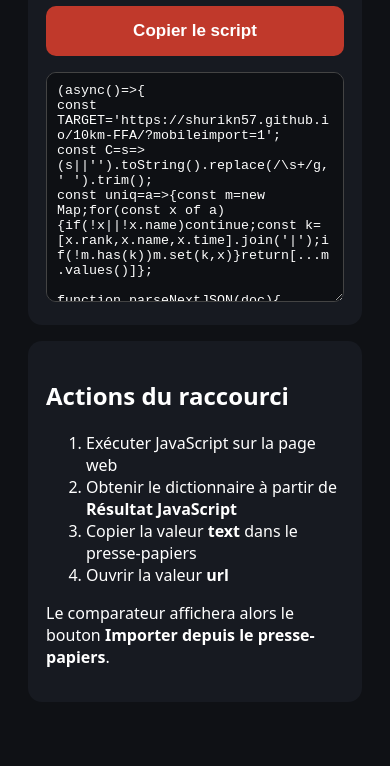
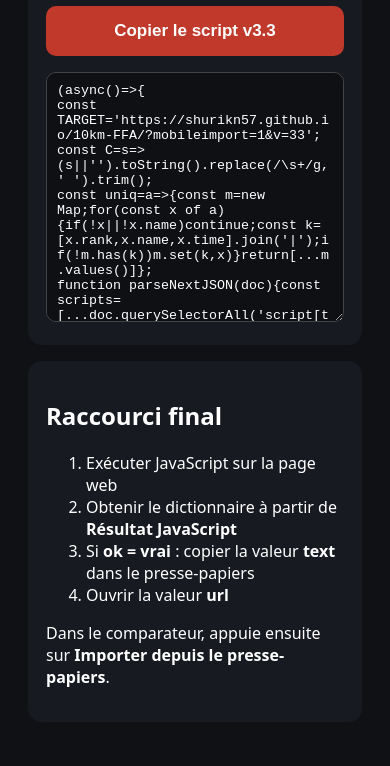
Before and after one commit to ShurikN57/10km-FFA, a plain HTML site: page Installer_Raccourci_iPhone.html in a window 390 px wide. Shown: the part 228-994 px from the top of the page. Drawn offline with Linux system fonts and the light colour scheme.

Commit message:
Update iPhone shortcut installer v3.3

```diff
--- a/Installer_Raccourci_iPhone.html
+++ b/Installer_Raccourci_iPhone.html
@@ -1,79 +1,9 @@
-<!doctype html><html lang="fr"><head><meta charset="utf-8"><meta name="viewport" content="width=device-width,initial-scale=1"><title>Raccourci iPhone v3.2</title>
-<style>body{font-family:system-ui;background:#0f1115;color:#fff;padding:20px}.card{max-width:760px;margin:16px auto;background:#171a21;padding:18px;border-radius:14px}button{width:100%;padding:15px;border:0;border-radius:10px;background:#c0392b;color:#fff;font-weight:800;font-size:17px}textarea{width:100%;height:230px;background:#0e1014;color:#fff;border:1px solid #444;border-radius:10px;padding:10px;box-sizing:border-box}</style></head>
-<body><div class="card"><h1>Importer vers Comparateur — v3.2</h1><button id="copy">Copier le script</button><p id="msg"></p><textarea id="code">(async()=>{
-const TARGET='https://shurikn57.github.io/10km-FFA/?mobileimport=1';
+<!doctype html><html lang="fr"><head><meta charset="utf-8"><meta name="viewport" content="width=device-width,initial-scale=1"><title>Raccourci iPhone v3.3</title><style>body{font-family:system-ui;background:#0f1115;color:#fff;padding:20px}.card{max-width:760px;margin:16px auto;background:#171a21;padding:18px;border-radius:14px}button{width:100%;padding:15px;border:0;border-radius:10px;background:#c0392b;color:#fff;font-weight:800;font-size:17px}textarea{width:100%;height:250px;background:#0e1014;color:#fff;border:1px solid #444;border-radius:10px;padding:10px;box-sizing:border-box}</style></head><body><div class="card"><h1>Importer vers Comparateur — v3.3</h1><button id="copy">Copier le script v3.3</button><p id="msg"></p><textarea id="code" readonly>(async()=>{
+const TARGET='https://shurikn57.github.io/10km-FFA/?mobileimport=1&v=33';
 const C=s=>(s||'').toString().replace(/\s+/g,' ').trim();
 const uniq=a=>{const m=new Map;for(const x of a){if(!x||!x.name)continue;const k=[x.rank,x.name,x.time].join('|');if(!m.has(k))m.set(k,x)}return[...m.values()]};
-
-function parseNextJSON(doc){
-  const scripts=[...doc.querySelectorAll('script[type="application/json"]')];
-  if(!scripts.length)throw new Error('UTMB : JSON interne introuvable.');
-  let best='',len=0;
-  for(const s of scripts){const t=s.textContent||'';if(t.length>len){best=t;len=t.length}}
-  return JSON.parse(best);
-}
-function utmbRows(j){
-  const arr=j?.props?.pageProps?.results?.results;
-  if(!Array.isArray(arr))return[];
-  return arr.map(x=>({
-    rank:String(x.rank??''),time:C(x.time),name:C(x.fullname),
-    sex:x.gender==='F'?'F':x.gender==='H'?'M':C(x.gender),
-    category:C(x.ageGroup),uri:C(x.runnerUri)
-  })).filter(x=>x.rank&&x.name&&x.time);
-}
-async function scanUTMB(){
-  const first=parseNextJSON(document);
-  const res=first?.props?.pageProps?.results||{};
-  const total=Number(res.nbHits||0),limit=Number(res.limit||25)||25;
-  const pages=Math.max(1,Math.ceil(total/limit));
-  const curUrl=new URL(location.href),cur=Number(curUrl.searchParams.get('page')||1);
-  const base=new URL(curUrl.href);base.searchParams.delete('page');
-  const all=[...utmbRows(first)],jobs=[];
-  for(let p=1;p<=pages;p++){
-    if(p===cur)continue;
-    jobs.push((async()=>{
-      const u=new URL(base.href);if(p>1)u.searchParams.set('page',String(p));
-      const r=await fetch(u.href,{credentials:'include',cache:'no-store'});
-      if(!r.ok)throw new Error('UTMB page '+p+' : HTTP '+r.status);
-      const d=new DOMParser().parseFromString(await r.text(),'text/html');
-      return utmbRows(parseNextJSON(d));
-    })());
-  }
-  for(const ch of await Promise.all(jobs))all.push(...ch);
-  return uniq(all).sort((a,b)=>(+a.rank||999999)-(+b.rank||999999));
-}
-function scanGoTiming(){
-  const lines=(document.body?.innerText||'').split(/\n+/).map(C).filter(Boolean);
-  const out=[],rankRe=/^(\d{1,5})\.$/,timeRe=/^(?:\d{1,2}:)?\d{1,2}:\d{2}$/;
-  for(let i=0;i<lines.length;i++){
-    const rm=lines[i].match(rankRe);if(!rm)continue;
-    const rank=rm[1],name=lines[i+1]||'';if(!/[A-Za-zÀ-ÿ]{2,}/.test(name))continue;
-    let time='',cat='',sex='',end=-1;
-    for(let j=i+2;j<=Math.min(lines.length-1,i+7);j++){
-      const v=lines[j];
-      if(/Homme|Femme|Male|Female/i.test(v)){cat=v;sex=/Femme|Female/i.test(v)?'F':'M';}
-      if(timeRe.test(v)){time=v;end=j;break}
-    }
-    if(!time)continue;
-    out.push({rank,time,name,sex,category:cat,uri:''});i=end;
-  }
-  return uniq(out);
-}
-
-const host=location.hostname.toLowerCase();
-let source='',rows=[];
-if(host.includes('utmb.world')){source='UTMB';rows=await scanUTMB()}
-else if(host.includes('gotiming.fr')){source='GoTiming';rows=scanGoTiming()}
-else{completion('ERROR:Site non reconnu.');return}
-if(!rows.length){completion('ERROR:Aucun participant reconnu.');return}
-
-const payload={v:3,s:source,r:rows.map(x=>[x.rank,x.time,x.name,x.sex,x.category,x.uri])};
-completion(JSON.stringify({url:TARGET,text:JSON.stringify(payload)}));
-})().catch(e=>completion('ERROR:'+e.message));</textarea></div>
-<div class="card"><h2>Actions du raccourci</h2><ol>
-<li>Exécuter JavaScript sur la page web</li>
-<li>Obtenir le dictionnaire à partir de <b>Résultat JavaScript</b></li>
-<li>Copier la valeur <b>text</b> dans le presse-papiers</li>
-<li>Ouvrir la valeur <b>url</b></li>
-</ol><p>Le comparateur affichera alors le bouton <b>Importer depuis le presse-papiers</b>.</p></div>
-<script>document.getElementById('copy').onclick=async()=>{const t=document.getElementById('code').value;await navigator.clipboard.writeText(t);document.getElementById('msg').textContent='Script copié.'}</script></body></html>
+function parseNextJSON(doc){const scripts=[...doc.querySelectorAll('script[type="application/json"]')];if(!scripts.length)throw new Error('UTMB : JSON interne introuvable.');let best='',len=0;for(const s of scripts){const t=s.textContent||'';if(t.length>len){best=t;len=t.length}}if(!best)throw new Error('UTMB : JSON interne vide.');return JSON.parse(best)}
+function utmbRows(j){const arr=j?.props?.pageProps?.results?.results;if(!Array.isArray(arr))return[];return arr.map(x=>({rank:String(x.rank??''),time:C(x.time),name:C(x.fullname),sex:x.gender==='F'?'F':x.gender==='H'?'M':C(x.gender),category:C(x.ageGroup),uri:C(x.runnerUri),nationality:C(x.nationality),score:x.index==null?'':String(x.index)})).filter(x=>x.rank&&x.name&&x.time)}
+async function scanUTMB(){const first=parseNextJSON(document),res=first?.props?.pageProps?.results||{},total=Number(res.nbHits||0),limit=Number(res.limit||25)||25,pages=Math.max(1,Math.ceil(total/limit)),curUrl=new URL(location.href),cur=Number(curUrl.searchParams.get('page')||1),base=new URL(curUrl.href);base.searchParams.delete('page');const all=[...utmbRows(first)],jobs=[];for(let p=1;p<=pages;p++){if(p===cur)continue;jobs.push((async()=>{const u=new URL(base.href);if(p>1)u.searchParams.set('page',String(p));const controller=new AbortController(),timer=setTimeout(()=>controller.abort(),6500);try{const r=await fetch(u.href,{credentials:'include',cache:'no-store',signal:controller.signal});if(!r.ok)throw new Error('HTTP '+r.status);const d=new DOMParser().parseFromString(await r.text(),'text/html');return utmbRows(parseNextJSON(d))}finally{clearTimeout(timer)}})())}const settled=await Promise.allSettled(jobs);for(const x of settled)if(x.status==='fulfilled')all.push(...x.value);const rows=uniq(all).sort((a,b)=>(+a.rank||999999)-(+b.rank||999999));if(total&&rows.length<Math.max(25,Math.floor(total*0.85)))throw new Error('UTMB : collecte incomplète ('+rows.length+'/'+total+'). Relance le raccourci.');return rows}
+function scanGoTiming(){const lines=(document.body?.innerText||'').split(/\n+/).map(C).filter(Boolean),out=[],rankRe=/^(\d{1,5})\.$/,timeRe=/^(?:\d{1,2}:)?\d{1,2}:\d{2}$/;for(let i=0;i<lines.length;i++){const rm=lines[i].match(rankRe);if(!rm)continue;const rank=rm[1],name=lines[i+1]||'';if(!/[A-Za-zÀ-ÿ]{2,}/.test(name))continue;let time='',cat='',sex='',end=-1;for(let j=i+2;j<=Math.min(lines.length-1,i+7);j++){const v=lines[j];if(/Homme|Femme|Male|Female/i.test(v)){cat=v;sex=/Femme|Female/i.test(v)?'F':'M'}if(timeRe.test(v)){time=v;end=j;break}}if(!time)continue;out.push({rank,time,name,sex,category:cat,uri:'',nationality:'',score:''});i=end}return uniq(out)}
+const host=location.hostname.toLowerCase();let source='',rows=[];if(host.includes('utmb.world')){source='UTMB';rows=await scanUTMB()}else if(host.includes('gotiming.fr')){source='GoTiming';rows=scanGoTiming()}else{completion(JSON.stringify({ok:false,error:'Site non reconnu. Ouvre UTMB ou GoTiming.'}));return}if(!rows.length){completion(JSON.stringify({ok:false,error:'Aucun participant reconnu.'}));return}const payload={v:4,s:source,r:rows.map(x=>[x.rank,x.time,x.name,x.sex,x.category,x.uri,x.nationality,x.score])};completion(JSON.stringify({ok:true,url:TARGET,text:JSON.stringify(payload),count:rows.length,source}))})().catch(e=>completion(JSON.stringify({ok:false,error:e.name==='AbortError'?'Délai réseau dépassé. Relance le raccourci.':e.message})));</textarea></div><div class="card"><h2>Raccourci final</h2><ol><li>Exécuter JavaScript sur la page web</li><li>Obtenir le dictionnaire à partir de <b>Résultat JavaScript</b></li><li>Si <b>ok = vrai</b> : copier la valeur <b>text</b> dans le presse-papiers</li><li>Ouvrir la valeur <b>url</b></li></ol><p>Dans le comparateur, appuie ensuite sur <b>Importer depuis le presse-papiers</b>.</p></div><script>document.getElementById('copy').onclick=async()=>{const t=document.getElementById('code').value;await navigator.clipboard.writeText(t);document.getElementById('msg').textContent='Script v3.3 copié.'}</script></body></html>
```
